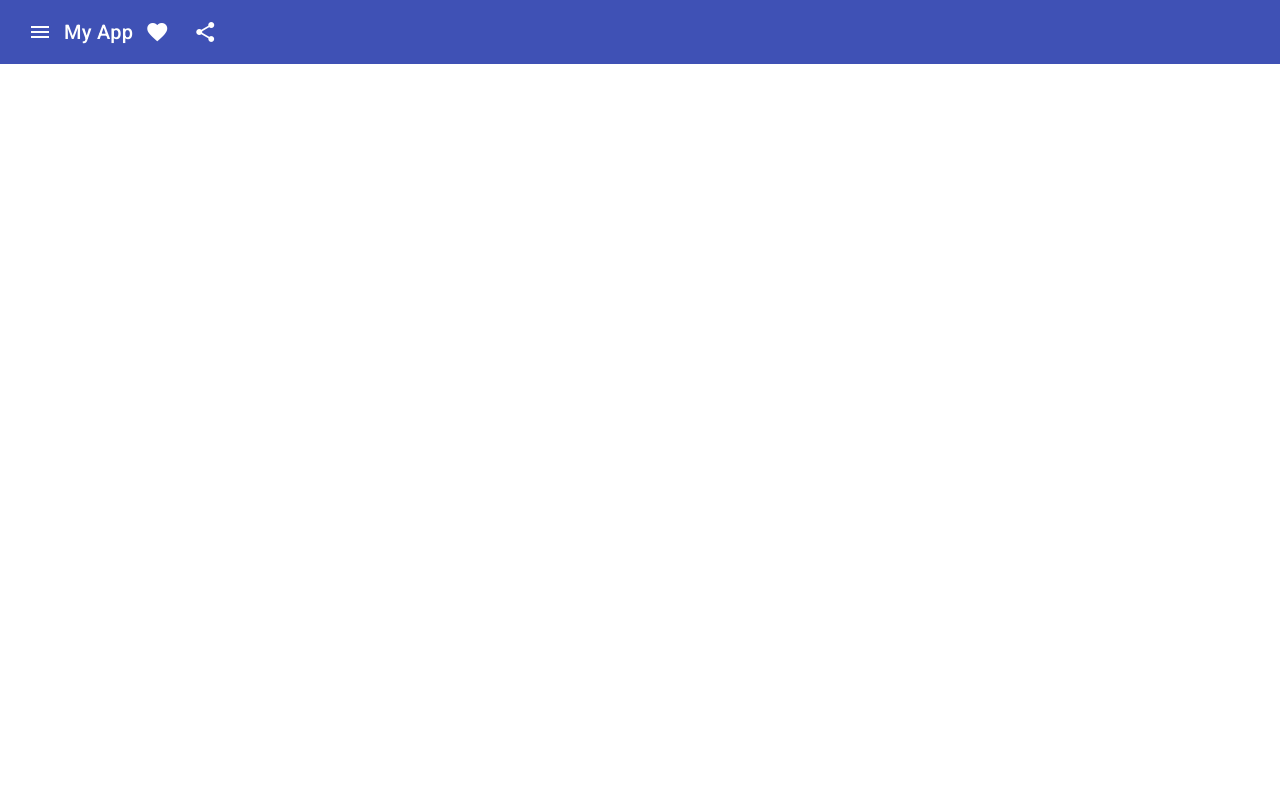
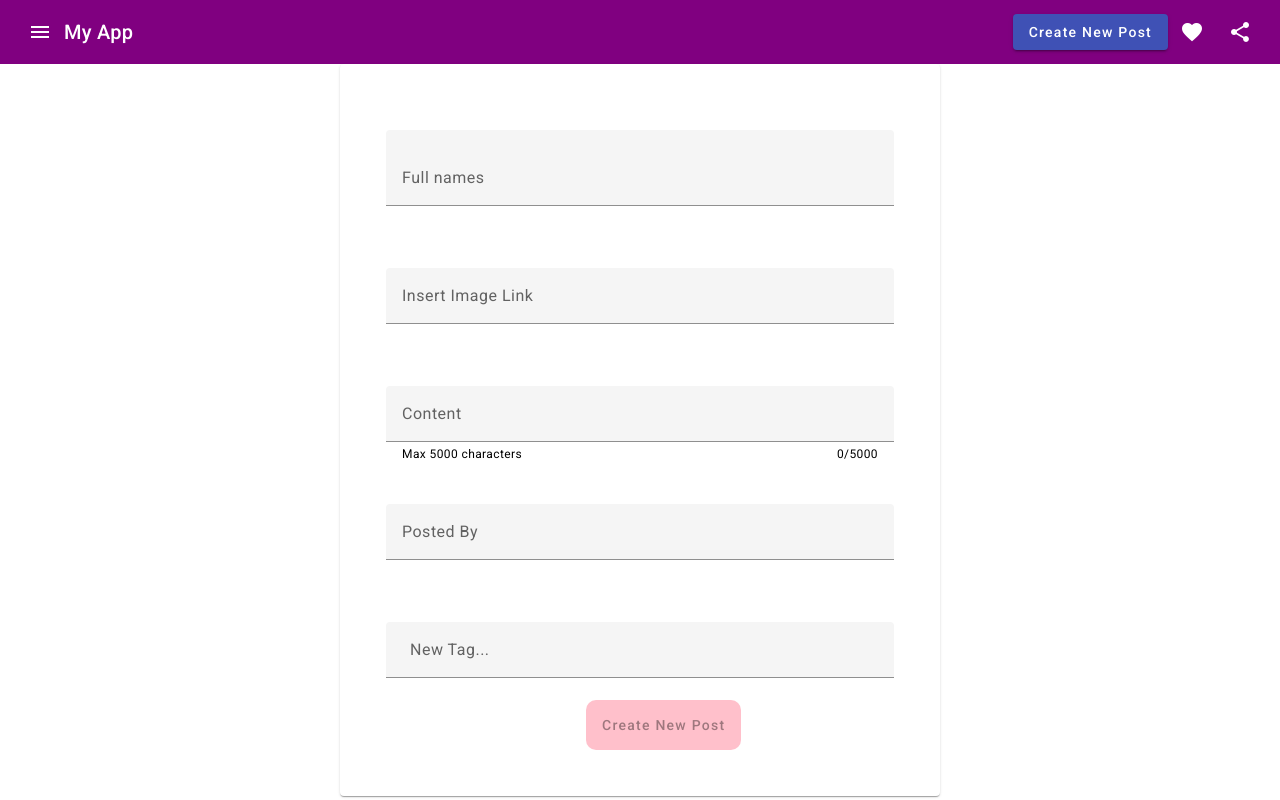
Before and after one commit to TERRYYYY/BlogApp-Frontend, an Angular app: page /create-post in a window 1280 px wide. Before the commit this address led to /. Built offline with nearby package versions, Linux system fonts and the light colour scheme.

Commit message:
Created the create post component and created a form to create a posts

```diff
--- a/src/app/app-routing.module.ts
+++ b/src/app/app-routing.module.ts
@@ -1,7 +1,10 @@
-import { NgModule } from '@angular/core';
+import { Component, NgModule } from '@angular/core';
 import { RouterModule, Routes } from '@angular/router';
+import { CreatePostComponent } from './pages/create-post/create-post.component';
 
-const routes: Routes = [];
+const routes: Routes = [
+  {path: 'create-post', component: CreatePostComponent}
+];
 
 @NgModule({
   imports: [RouterModule.forRoot(routes)],
--- a/src/app/app.component.html
+++ b/src/app/app.component.html
@@ -1,9 +1,12 @@
-<mat-toolbar color="primary">
+<mat-toolbar id="toolbar" color="primary">
   <button mat-icon-button class="example-icon" aria-label="Example icon-button with menu icon">
     <mat-icon>menu</mat-icon>
   </button>
   <span>My App</span>
   <span class="example-spacer"></span>
+
+  <!-- Create Post Button  -->
+  <button mat-raised-button color="primary" routerLink="/create-post">Create New Post</button>
   <button mat-icon-button class="example-icon favorite-icon" aria-label="Example icon-button with heart icon">
     <mat-icon>favorite</mat-icon>
   </button>
@@ -11,3 +14,5 @@
     <mat-icon>share</mat-icon>
   </button>
 </mat-toolbar>
+
+<router-outlet></router-outlet>
--- a/src/app/app.component.scss
+++ b/src/app/app.component.scss
@@ -0,0 +1,7 @@
+.example-spacer {
+    flex: 1 1 auto;
+}
+#toolbar{
+    background-color: purple;
+    color: white;
+}
--- a/src/app/app.module.ts
+++ b/src/app/app.module.ts
@@ -7,10 +7,12 @@ import { provideAnimationsAsync } from '@angular/platform-browser/animations/asy
 import { AngularMaterialModule } from './AngularMaterialModule';
 import { FormsModule, ReactiveFormsModule } from '@angular/forms';
 import { HttpClientModule } from '@angular/common/http';
+import { CreatePostComponent } from './pages/create-post/create-post.component';
 
 @NgModule({
   declarations: [
-    AppComponent
+    AppComponent,
+    CreatePostComponent
   ],
   imports: [
     BrowserModule,
--- /dev/null
+++ b/src/app/pages/create-post/create-post.component.html
@@ -0,0 +1,56 @@
+<mat-card class="center-card">
+    <mat-card-content>
+        <div>
+            <form action="" [formGroup]="postForm">
+                <!-- Name Input  -->
+                <mat-form-field appearance="fill" class="name_field" style="margin-top: 20px;">
+                    <!-- <mat-label class="name_label" style="margin-top: 20px;">Name:</mat-label> -->
+                    <input placeholder="Full names" style="margin-top: 20px;" matInput formControlName="name">
+                </mat-form-field>
+
+                <br>
+                <!-- Image Input  -->
+                <mat-form-field appearance="fill">
+                    <!-- <mat-label>Image:</mat-label> -->
+                    <input placeholder="Insert Image Link" matInput formControlName="img">
+                </mat-form-field>
+
+                <mat-form-field hintLabel="Max 5000 characters">
+                    <!-- <mat-label>Enter some input</mat-label> -->
+                    <input placeholder="Content" matInput #input maxlength="5000">
+                    <mat-hint align="end">{{input.value.length}}/5000</mat-hint>
+                  </mat-form-field>
+
+                <!-- Content Input  -->
+                <!-- <mat-form-field appearance="fill">
+                    <mat-label>Content:</mat-label>
+                    <textarea matInput formControlName="content"> </textarea>
+                </mat-form-field> -->
+
+                <!-- PostedBy Input  -->
+                <mat-form-field appearance="fill">
+                    <!-- <mat-label>Posted By:</mat-label> -->
+                    <input placeholder="Posted By" matInput formControlName="postedBy">
+                </mat-form-field>
+
+
+                <!-- Tags Input  -->
+                <mat-form-field appearance="fill">
+                    <!-- <mat-label>Tags:</mat-label> -->
+                    <mat-chip-grid #chipGrid aria-label="Enter Tags">
+                        <mat-chip-row *ngFor="let tag of tags; let i = index" (removed)="removeTag(tag)">
+                            {{tag}}
+                            <button matChipRemove>
+                                <mat-icon>cancel</mat-icon>
+                            </button>
+                        </mat-chip-row>
+                    </mat-chip-grid>
+                    <input placeholder="New Tag..." [matChipInputFor]="chipGrid" (matChipInputTokenEnd)="addTag($event)" />
+                </mat-form-field>
+
+                <!-- Submit Button -->
+                <button mat-raised-button color="primary" style="background-color: pink; margin-left: 200px; border-radius: 10px; height: 50px;" [disabled]="!postForm.valid">Create New Post</button>
+            </form>
+        </div>
+    </mat-card-content>
+</mat-card>
--- /dev/null
+++ b/src/app/pages/create-post/create-post.component.scss
@@ -0,0 +1,24 @@
+.center-card{
+    max-width: 600px;
+    margin: auto;
+    margin-top: 0px;
+    padding: 30px;
+}
+
+mat-form-field{
+    width: 100%;
+    margin-top: 40px;
+}
+.name_field{
+    margin-top: 10px;
+}
+.mat-mdc-form-field-infix{
+    margin-top: 10px;
+}
+.example-container mat-form-field + mat-form-field {
+    margin-left: 8px;
+}
+.name_label{
+    font-size: 20px;
+    margin-top: 50px;
+}
--- /dev/null
+++ b/src/app/pages/create-post/create-post.component.ts
@@ -0,0 +1,63 @@
+import { Component } from '@angular/core';
+import { FormBuilder, FormGroup, Validators } from '@angular/forms';
+import { MatSnackBar } from '@angular/material/snack-bar';
+import { Router } from '@angular/router';
+
+@Component({
+  selector: 'app-create-post',
+  templateUrl: './create-post.component.html',
+  styleUrl: './create-post.component.scss'
+})
+export class CreatePostComponent {
+
+  //Creating a form group
+  postForm! : FormGroup;
+  tags: string[] = [];
+  // Inject a constructor
+
+  // Constructors -> They are automatically executed every time you create an object.
+
+  //Constructor injects three dependencies:
+  //A service to: Help create forms, To handle navigation and To show little messages to the user.
+  constructor(
+    private fb: FormBuilder,
+    private router: Router,
+    private snackBar: MatSnackBar,
+  )
+  {}
+
+  //Create controls for the above method
+
+  // ngOnInit -> Method that runs once the form starts.
+  ngOnInit(){
+    //Calling our form builder
+    // Initializes the postForm property using the FormBuilder service to create a form group
+    this.postForm = this.fb.group({
+
+      //Adding controllers for the form group
+      name: [null, Validators.required],
+      content: [null, [Validators.required, Validators.maxLength(5000)]],
+      img: [null, Validators.required],
+      postedBy: [null, Validators.required],
+    })
+  }
+
+  // Methods to add or remove tags from the array
+  //Adding Tags Function
+  addTag(event: any){
+    const value = (event.value || '').trim(); // Gets value from the user. Trim() removes any whitespaces in case any
+    if(value){
+      this.tags.push(value); // If a value is inputted, push it to the tags array
+    }
+    event.chipInput!.clear(); // Else, clear the input field for another one to be added
+  }
+
+  //Removing Tags Function
+  removeTag(tag:any){
+    const index = this.tags.indexOf(tag); // Checks the position of the tags in the tags array using indexOf()
+    if(index>=0){ // If array is greater than 0, it means tags were found in the array
+      this.tags.splice(index,1); // splice(index, 1) -> Means you want to remove 1 element from the given index
+    }
+  }
+
+}
```
Also changed, not shown: 1 other file (tests, documents, lock files or other folders).
